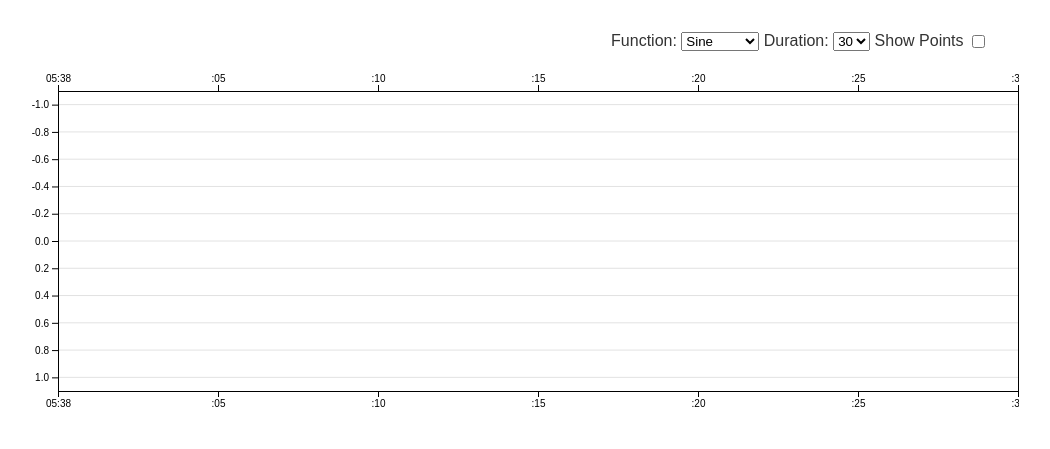
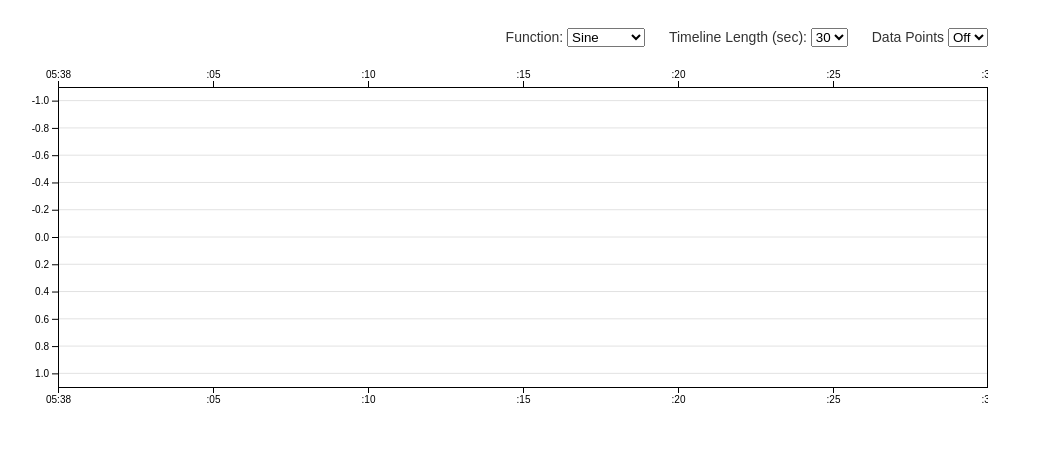
Before and after one commit to rhammell/timeline-functions, a website: page index.html in a window 1280 px wide. Shown: the whole page, without its empty margins (132-1182 px from the left). Drawn offline with nearby package versions, Linux system fonts and the light colour scheme; no server answers; animation ran at ten frames a second.

Commit message:
Refactoring and styling changes

```diff
--- a/index.html
+++ b/index.html
@@ -8,8 +8,6 @@
   <body>
 
     <div id="main">
-
-      <div id="wrapper">
         <div class="options">
           <label for="channels">Function: </label>
           <select id="channels">
@@ -21,17 +19,19 @@
             <option value="clausen">Clausen</option>
             <option value="noise">Noise</option>
           </select>
-          <label for="timespan">Duration: </label>
+          <label for="timespan">Timeline Length (sec): </label>
           <select id="timespan">
             <option value="15">15</option>
             <option value="30" selected>30</option>
             <option value="60">60</option>
           </select>
-          <label for="showPoints"> Show Points</label>
-          <input type="checkbox" id="showPoints" name="showPoints">
+          <label for="points">Data Points</label>
+          <select id="points">
+            <option value="off" selected>Off</option>
+            <option value="on">On</option>
+          </select>
         </div>
         <svg id="chart"></svg>
-      </div>
     </div>
 
     <script src="https://code.jquery.com/jquery-3.5.1.min.js"></script>
--- a/public/css/main.css
+++ b/public/css/main.css
@@ -1,24 +1,12 @@
 body {
   color: #333;
   font-family: "PT Sans", sans-serif;
+  font-size: 14px;
 }
 
 #main {
   width: 960px;
-  margin: 2em auto 4em auto;
-}
-
-#wrapper {
-  margin-left: 0px;
-}
-
-h1 {
-  font-size: 45px;
-  margin: .3em 0 .1em 0;
-}
-
-body p {
-  font-size: 13px;
+  margin: 2em auto 5em auto;
 }
 
 .grid-line {
@@ -45,3 +33,7 @@ input {
 .options {
   text-align: right;
 }
+
+label {
+  margin-left: 20px;
+}
--- a/public/js/main.js
+++ b/public/js/main.js
@@ -2,8 +2,9 @@
 var timespan = parseInt($('#timespan').val());
 
 // SVG size params
-var margin = {top: 40, right: 1, bottom: 50, left: 30};
-var width = 960;
+var leftMargin = 30;
+var margin = {top: 40, right: 0, bottom: 50, left: leftMargin};
+var width = 960 - leftMargin;
 var height = 300;
 
 // Define SVG
@@ -80,7 +81,7 @@ svg.append("g")
 // Add Y axis right
 svg.append("g")
     .attr("class", "axis")
-    .attr("transform", "translate(" + width + ", 0)")
+    .attr("transform", "translate(" + (width-1) + ", 0)")
     .call(yAxisRight);
 
 // Init time offset
@@ -109,7 +110,7 @@ function updateChart() {
   })
 
   // Show datapoints on chart if check is enabled
-  if ($('#showPoints').is(':checked')) {
+  if ($('#points').val() == 'on') {
 
     // Join trade data to cirle elements
     var circles = container.selectAll('circle')
@@ -126,11 +127,11 @@ function updateChart() {
         .attr('cy', d => y(d.y))
       .merge(circles)
         .attr('cx', d => x(d.dateObj))
-
   } else {
     // Remove all datapoint elements
     container.selectAll('circle').remove();
   }
+
 
   // Update line data
   svg.select(".line")   // change the line
```
Also changed, not shown: README.md, 1 other file.
